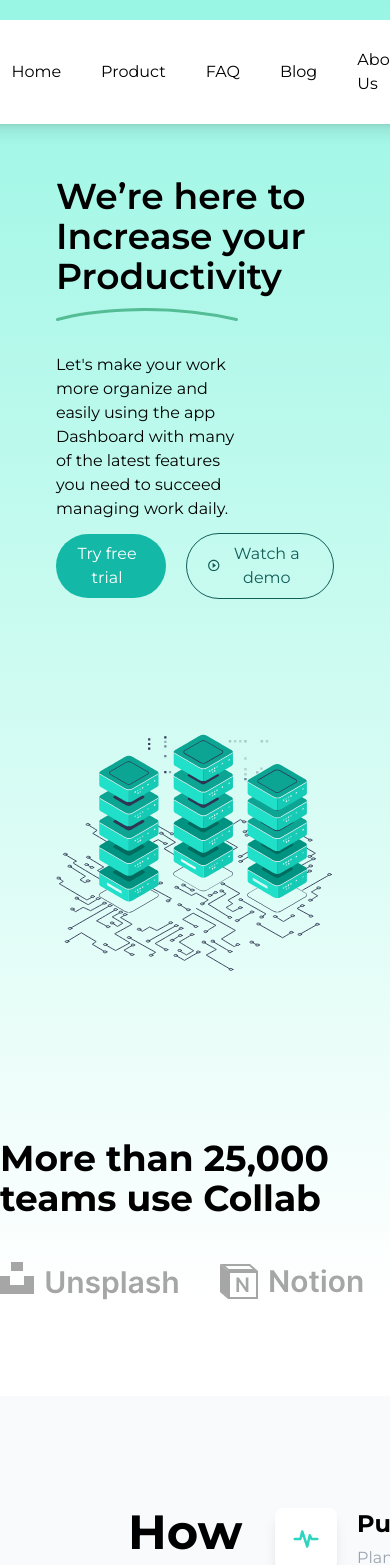
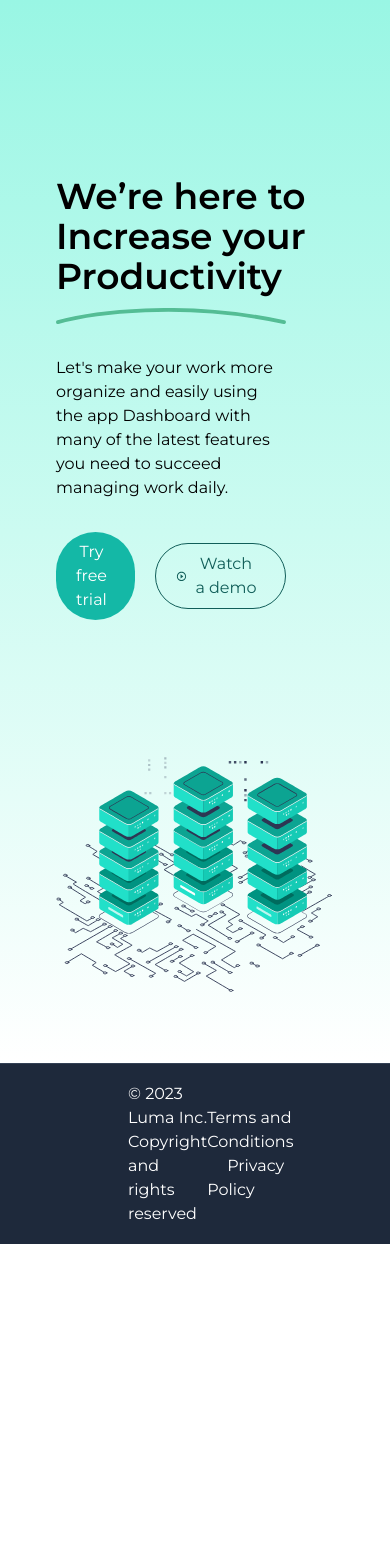
Before and after one commit to danju4rizzl/luma-v1, a Next.js app: page / in a window 390 px wide. Shown: the top 1565 px of the page. After the commit the page ends 1244 px from the top, so only its background shows below. Built offline with nearby package versions, Linux system fonts and the light colour scheme.

Commit message:
Add responsive nav

```diff
--- a/app/page.tsx
+++ b/app/page.tsx
@@ -13,15 +13,15 @@ export default function Home() {
 		<main className="overflow-hidden">
 			<div className="bg-gradient-to-b from-teal-200 via-teal-100  to-white">
 				<HeroSection />
-				<CollabSection />
+				{/* <CollabSection /> */}
 			</div>
-			<SupportSection />
+			{/* <SupportSection />
 			<FeaturesSection />
 			<BenefitsSection />
 			<div className="bg-gradient-to-br from-teal-50 via-teal-100  to-white">
 				<PricingSection />
 			</div>
-			<TestimonialSection />
+			<TestimonialSection /> */}
 		</main>
 	)
 }
--- a/components/CollabSection.tsx
+++ b/components/CollabSection.tsx
@@ -40,6 +40,7 @@ export default function CollabSection() {
 							height={100}
 							alt={collabAlt}
 							key={collabAlt}
+							className="w-auto"
 						/>
 					))}
 				</div>
--- a/components/ContactForm.tsx
+++ b/components/ContactForm.tsx
@@ -14,6 +14,7 @@ export default function ContactForm() {
 
 			<label htmlFor="message">Message</label>
 			<textarea
+
 				name="message"
 				id="message"
 				placeholder="What would you like to say"
--- a/components/Header.tsx
+++ b/components/Header.tsx
@@ -2,11 +2,12 @@ import Link from "next/link"
 import { Navigation } from "@/components"
 export default function Header() {
 	return (
-		<header className="fixed w-full z-50 grid justify-center ">
-			<div className="flex justify-between items-center bg-white rounded-full my-5 p-5 shadow-lg gap-32">
-				<Link className="text-4xl font-semibold text-teal-500 mx-8" href={"/"}>
+		<header className="fixed w-full z-50  hidden  md:block  md:px-20 lg:px-32">
+			<div className="flex justify-between items-center bg-white rounded-full my-8 p-5 shadow-lg">
+				<Link className="text-4xl font-semibold text-teal-500 mx-5" href={"/"}>
 					Luma
 				</Link>
+
 				<Navigation />
 				<div className="flex items-center gap-5">
 					<Link href={"/"}>Login</Link>
--- a/components/HeroSection.tsx
+++ b/components/HeroSection.tsx
@@ -14,12 +14,11 @@ function HeroSection() {
 					We’re here to Increase your Productivity
 				</h1>
 				<div className="pr-24 space-y-8">
-					<Image src="/mark.svg" alt="just a mark" width={400} height={100} />
+					<Image src="/mark.svg" alt="just a mark" width={400} height={100} className="w-auto"/>
 					<CustomText
 						text="Let's make your work more organize and easily using the app
 						Dashboard with many of the latest features you need to succeed managing work daily."
 					/>
-				</div>
 				<div className="flex items-center gap-5">
 					<CustomButton title="Try free trial" />
 					<CustomButton
@@ -28,6 +27,7 @@ function HeroSection() {
 						icon={<MdOutlinePlayCircleOutline fontSize={"1.3rem"} />}
 					/>
 				</div>
+				</div>
 			</div>
 			<CustomLottiePlayer src={heroLottie} />
 		</section>
--- a/components/Navigation.tsx
+++ b/components/Navigation.tsx
@@ -12,7 +12,7 @@ const navigationItems = [
 export default function Navigation() {
 	return (
 		<nav className="">
-			<ul className="flex items-center gap-10 ">
+			<ul className="flex items-center gap-8">
 				{navigationItems.map(({ title, href }, index) => (
 					<Link href={href} key={index}>
 						{title}
```
